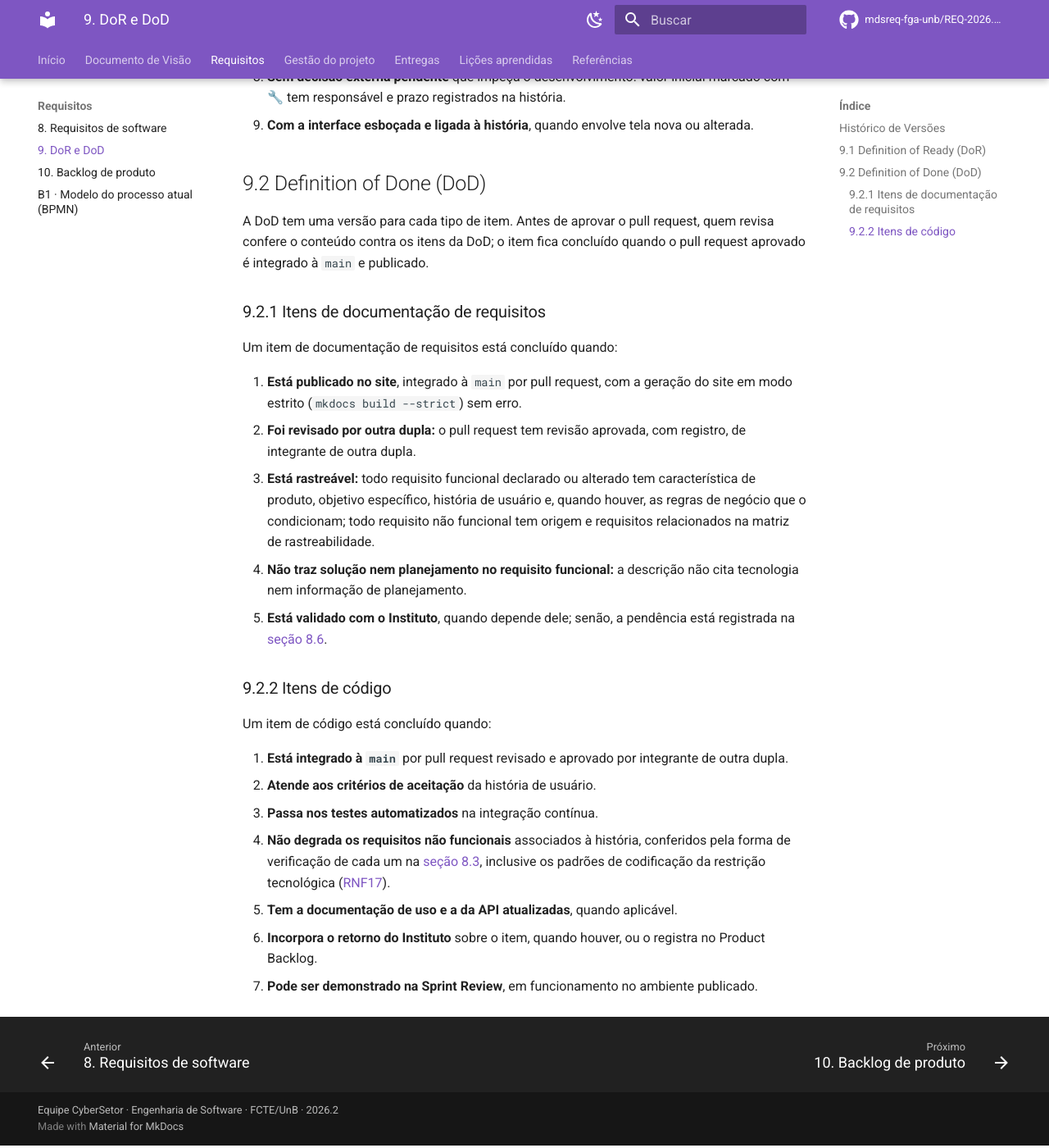
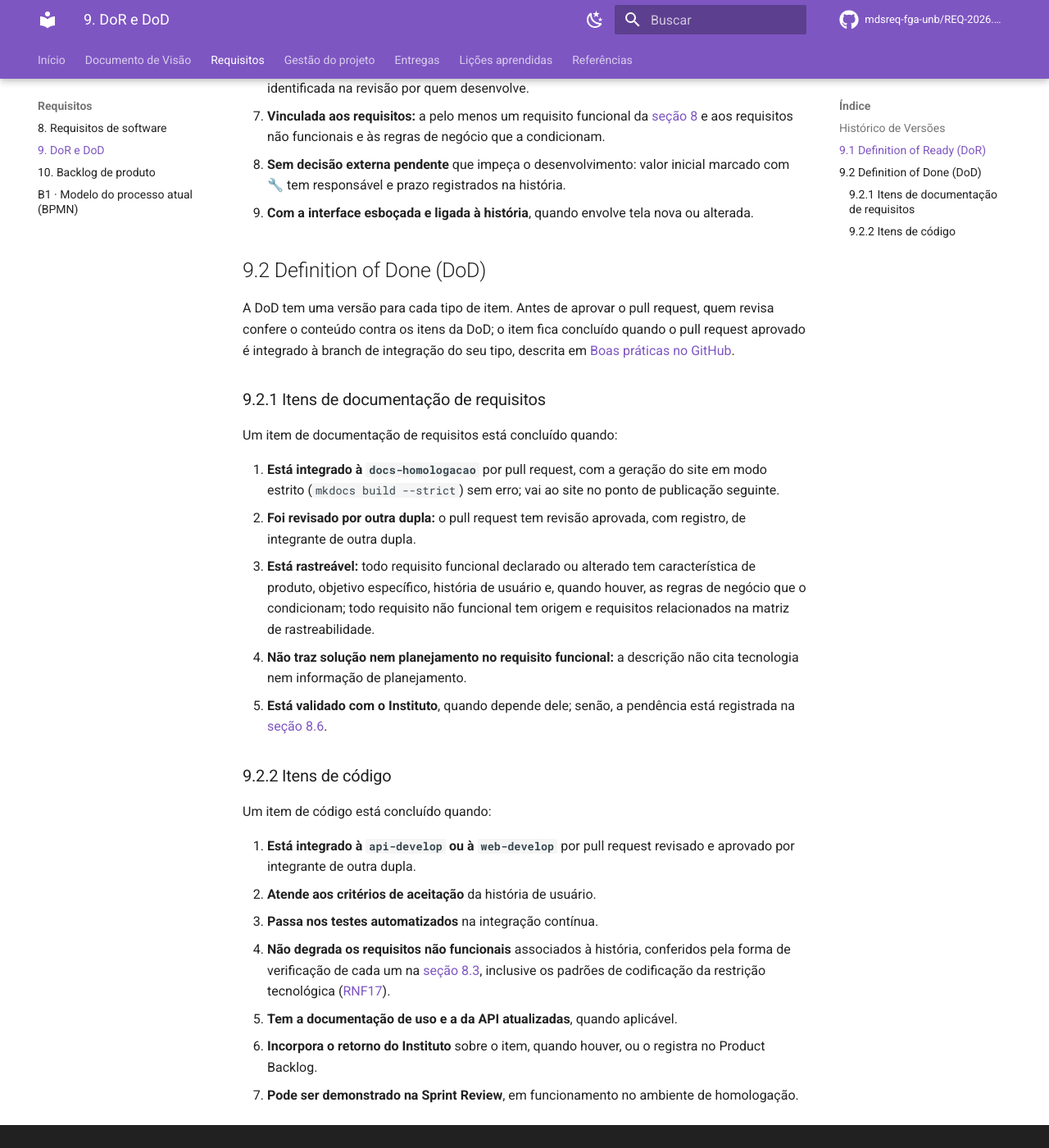
Before and after one commit to mdsreq-fga-unb/REQ-2026.2-T02-CyberSetor, an MkDocs documentation site: the page built from docs/requisitos/9-dor-dod.md, in a window 1280 px wide and 1400 px high, scrolled down 1409 px. Shown: the whole window at 82% size. Built offline with MkDocs 1.6.1 and Material for MkDocs 9.7.7, drawn with Linux system fonts in a browser that asks for light colours; comment, search, counter and statistics services are not loaded; some of the changed text lies outside the part shown.

Commit message:
docs(requisitos): conclui itens na branch de integração do tipo

```diff
--- a/docs/requisitos/9-dor-dod.md
+++ b/docs/requisitos/9-dor-dod.md
@@ -6,6 +6,7 @@
 | :---: | :---: | :--- | :--- |
 | 29/09/2026 | 1.0 | Definition of Ready das histórias de usuário, com os critérios INVEST, e Definition of Done dos itens de documentação de requisitos e de código | Vinicius Vieira e Maria Eduarda Marques |
 | 05/10/2026 | 1.1 | Critério Testável da DoR limitado às ambiguidades identificadas na revisão | Maria Eduarda Marques |
+| 05/10/2026 | 1.2 | Conclusão do item na branch de integração do seu tipo: `docs-homologacao` para documentação, `api-develop` ou `web-develop` para código; demonstração no ambiente de homologação | Vinicius Vieira |
 
 ---
 
@@ -29,13 +30,13 @@ Uma história de usuário está pronta quando:
 
 ## 9.2 Definition of Done (DoD)
 
-A DoD tem uma versão para cada tipo de item. Antes de aprovar o pull request, quem revisa confere o conteúdo contra os itens da DoD; o item fica concluído quando o pull request aprovado é integrado à `main` e publicado.
+A DoD tem uma versão para cada tipo de item. Antes de aprovar o pull request, quem revisa confere o conteúdo contra os itens da DoD; o item fica concluído quando o pull request aprovado é integrado à branch de integração do seu tipo, descrita em [Boas práticas no GitHub](../gestao/boas-praticas-github.md#branches).
 
 ### 9.2.1 Itens de documentação de requisitos
 
 Um item de documentação de requisitos está concluído quando:
 
-1. **Está publicado no site**, integrado à `main` por pull request, com a geração do site em modo estrito (`mkdocs build --strict`) sem erro.
+1. **Está integrado à `docs-homologacao`** por pull request, com a geração do site em modo estrito (`mkdocs build --strict`) sem erro; vai ao site no ponto de publicação seguinte.
 2. **Foi revisado por outra dupla:** o pull request tem revisão aprovada, com registro, de integrante de outra dupla.
 3. **Está rastreável:** todo requisito funcional declarado ou alterado tem característica de produto, objetivo específico, história de usuário e, quando houver, as regras de negócio que o condicionam; todo requisito não funcional tem origem e requisitos relacionados na matriz de rastreabilidade.
 4. **Não traz solução nem planejamento no requisito funcional:** a descrição não cita tecnologia nem informação de planejamento.
@@ -45,10 +46,10 @@ Um item de documentação de requisitos está concluído quando:
 
 Um item de código está concluído quando:
 
-1. **Está integrado à `main`** por pull request revisado e aprovado por integrante de outra dupla.
+1. **Está integrado à `api-develop` ou à `web-develop`** por pull request revisado e aprovado por integrante de outra dupla.
 2. **Atende aos critérios de aceitação** da história de usuário.
 3. **Passa nos testes automatizados** na integração contínua.
 4. **Não degrada os requisitos não funcionais** associados à história, conferidos pela forma de verificação de cada um na [seção 8.3](8-requisitos.md#83-lista-de-requisitos-nao-funcionais-rnfs), inclusive os padrões de codificação da restrição tecnológica ([RNF17](8-requisitos.md#rnf17)).
 5. **Tem a documentação de uso e a da API atualizadas**, quando aplicável.
 6. **Incorpora o retorno do Instituto** sobre o item, quando houver, ou o registra no Product Backlog.
-7. **Pode ser demonstrado na Sprint Review**, em funcionamento no ambiente publicado.
+7. **Pode ser demonstrado na Sprint Review**, em funcionamento no ambiente de homologação.
```
